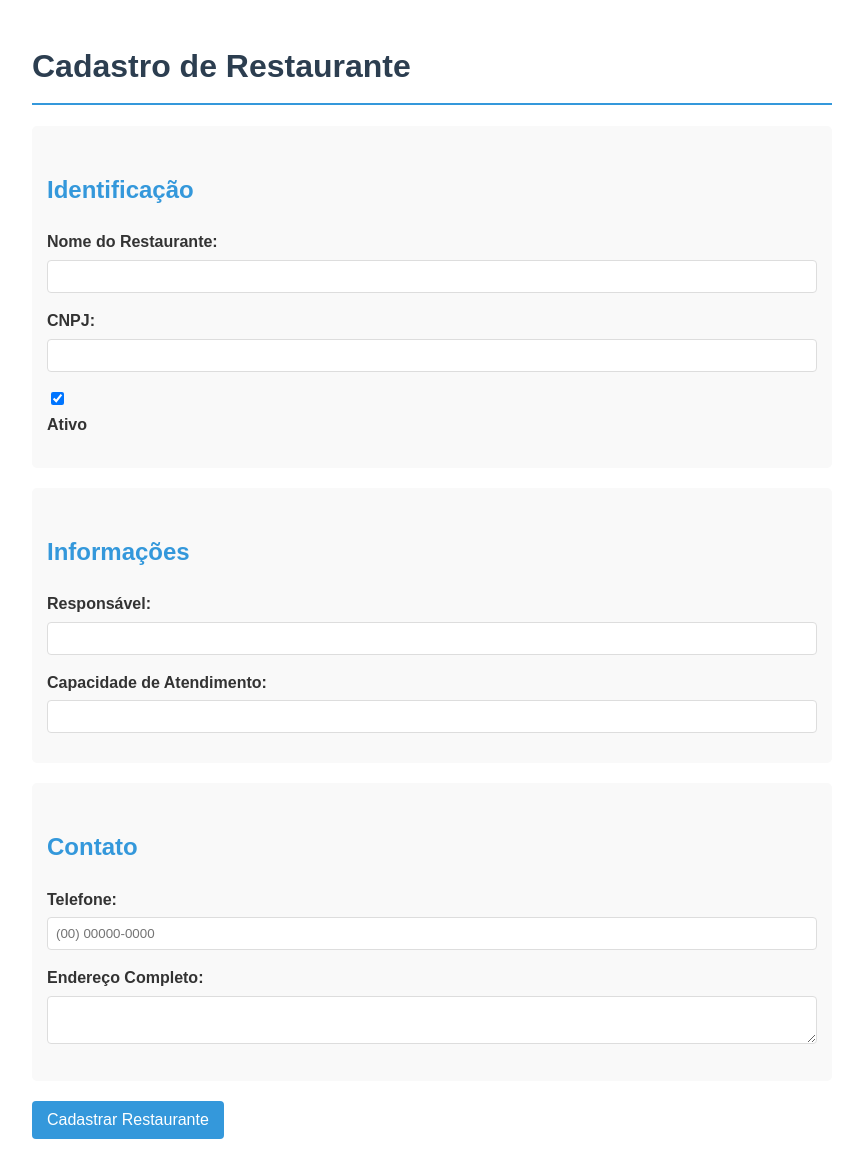
After one commit to julioryanm/PI-3-SEMESTRE, a Django app: template ProjetoPI/Sistema/templates/cadastroRestaurante.html in a window 1280 px wide. The commit adds this page. Shown: the whole page, without its empty margins (208-1056 px from the left). Run offline with Django 5.2, Linux system fonts and the light colour scheme; the template is opened without the code that fills it, so the values that code supplies are empty.

Commit message:
criação tela piloto cadastro restaurante
+ ajustes static

```diff
--- /dev/null
+++ b/ProjetoPI/Sistema/templates/cadastroRestaurante.html
@@ -0,0 +1,70 @@
+{% load static %}
+
+<!DOCTYPE html>
+<html lang="pt-br">
+<head>
+    <meta charset="UTF-8">
+    <meta name="viewport" content="width=device-width, initial-scale=1.0">
+    <title>Cadastro de Restaurante</title>
+    <link rel="stylesheet" href="{% static 'css/style.css' %}">
+</head>
+<body>
+    <h1>Cadastro de Restaurante</h1>
+
+    <form method="POST">
+        {% csrf_token %}
+
+        <!-- Seção 1: Identificação -->
+        <div class="form-section">
+            <h2>Identificação</h2>
+
+            <div class="form-group">
+                <label for="nome_restaurante">Nome do Restaurante:</label>
+                <input type="text" id="nome_restaurante" name="nome_restaurante" required>
+            </div>
+
+            <div class="form-group">
+                <label for="cnpj">CNPJ:</label>
+                <input type="text" id="cnpj" name="cnpj" required>
+            </div>
+
+            <div class="form-group">
+                <input type="checkbox" id="ativo" name="ativo" checked>
+                <label for="ativo">Ativo</label>
+            </div>
+        </div>
+
+        <!-- Seção 2: Informações -->
+        <div class="form-section">
+            <h2>Informações</h2>
+
+            <div class="form-group">
+                <label for="responsavel">Responsável:</label>
+                <input type="text" id="responsavel" name="responsavel" required>
+            </div>
+
+            <div class="form-group">
+                <label for="capacidade">Capacidade de Atendimento:</label>
+                <input type="number" id="capacidade" name="capacidade" required>
+            </div>
+        </div>
+
+        <!-- Seção 3: Contato -->
+        <div class="form-section">
+            <h2>Contato</h2>
+
+            <div class="form-group">
+                <label for="telefone">Telefone:</label>
+                <input type="tel" id="telefone" name="telefone" placeholder="(00) 00000-0000">
+            </div>
+
+            <div class="form-group">
+                <label for="endereco">Endereço Completo:</label>
+                <textarea id="endereco" name="endereco" rows="2"></textarea>
+            </div>
+        </div>
+
+        <button type="submit">Cadastrar Restaurante</button>
+    </form>
+</body>
+</html>
```
Also changed, not shown: ProjetoPI/Sistema/templates/cadastro.html (+4 -63 lines), ProjetoPI/Sistema/urls.py (+9 -0 lines), ProjetoPI/Sistema/views.py (+12 -1 lines).
